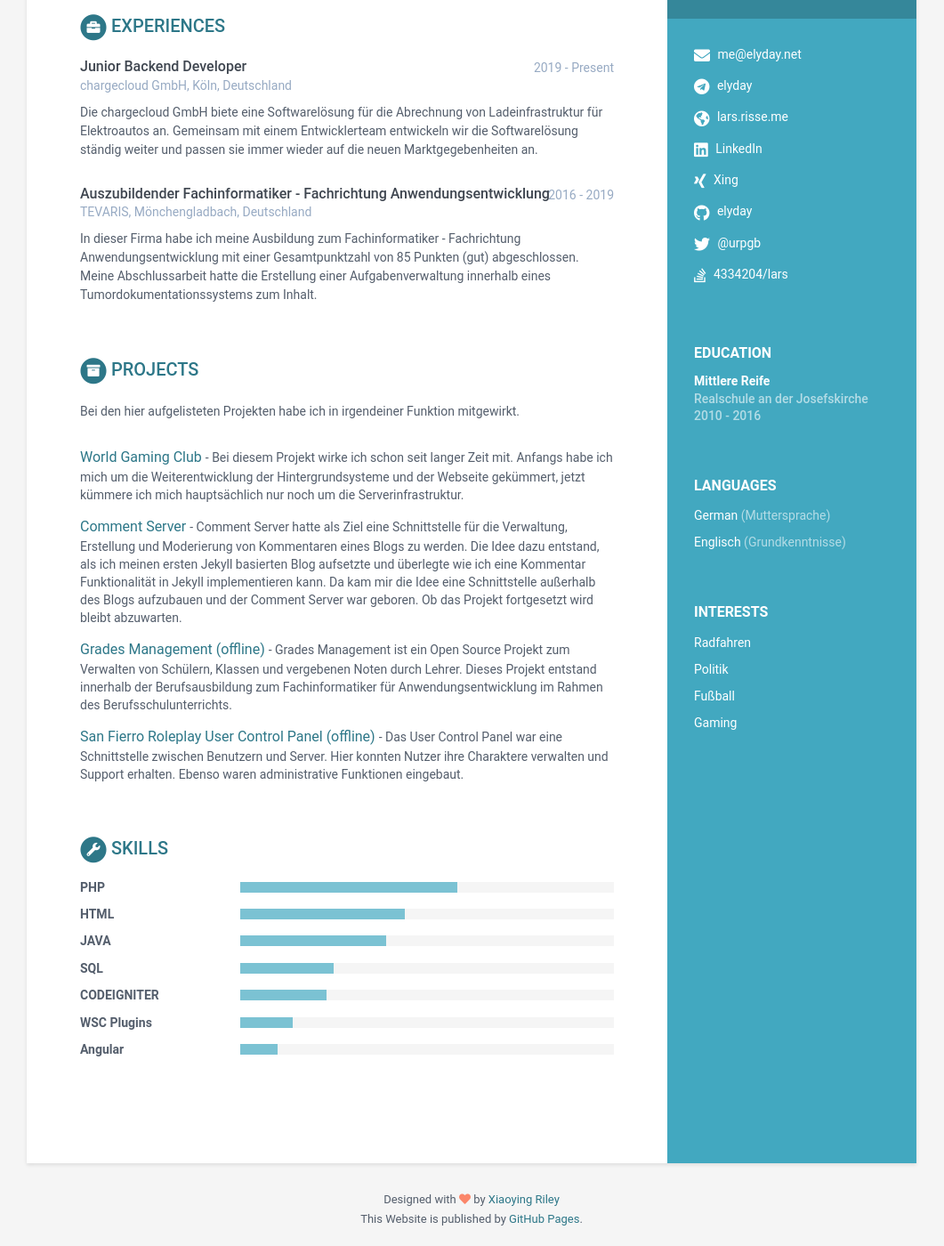
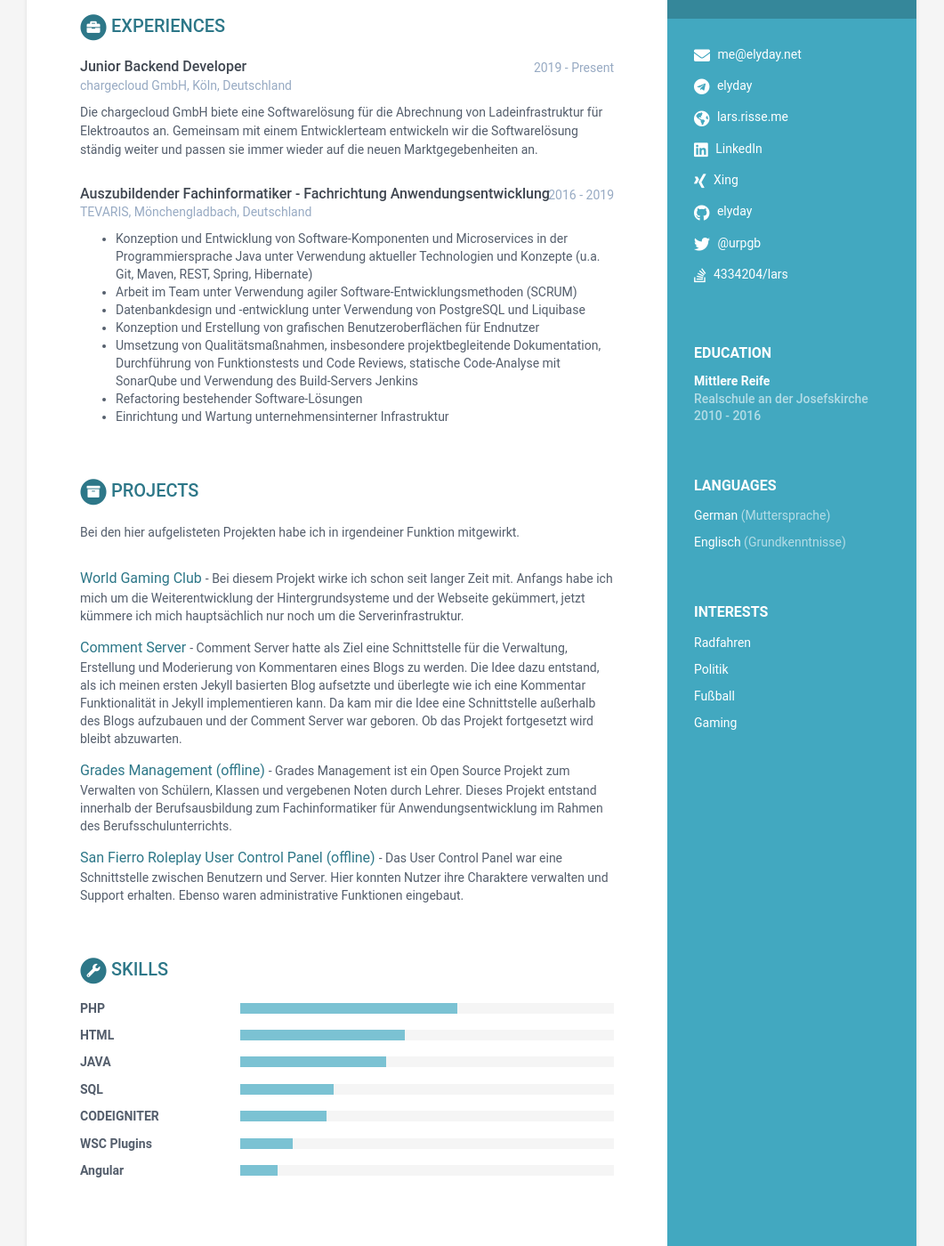
Before and after one commit to elyday/elyday.net, a Jekyll site: the page built from index.html, in a window 1280 px wide and 1400 px high, scrolled down 247 px. Shown: the whole window at 89% size, without its empty margins (110-1171 px from the left). Built offline with Jekyll 4.4.1, drawn with Linux system fonts in a browser that asks for light colours.

Commit message:
Update Experiences

```diff
--- a/CNAME
+++ /dev/null
@@ -1 +0,0 @@
-elyday.net
--- a/_data/data.yml
+++ b/_data/data.yml
@@ -66,7 +66,13 @@ experiences:
       time: 2016 - 2019
       company: TEVARIS, Mönchengladbach, Deutschland
       details: |
-        In dieser Firma habe ich meine Ausbildung zum Fachinformatiker - Fachrichtung Anwendungsentwicklung mit einer Gesamtpunktzahl von 85 Punkten (gut) abgeschlossen. Meine Abschlussarbeit hatte die Erstellung einer Aufgabenverwaltung innerhalb eines Tumordokumentationssystems zum Inhalt.
+        - Konzeption und Entwicklung von Software-Komponenten und Microservices in der Programmiersprache Java unter Verwendung aktueller Technologien und Konzepte (u.a. Git, Maven, REST, Spring, Hibernate)
+        - Arbeit im Team unter Verwendung agiler Software-Entwicklungsmethoden (SCRUM)
+        - Datenbankdesign und -entwicklung unter Verwendung von PostgreSQL und Liquibase
+        - Konzeption und Erstellung von grafischen Benutzeroberflächen für Endnutzer
+        - Umsetzung von Qualitätsmaßnahmen, insbesondere projektbegleitende Dokumentation, Durchführung von Funktionstests und Code Reviews, statische Code-Analyse mit SonarQube und Verwendung des Build-Servers Jenkins
+        - Refactoring bestehender Software-Lösungen
+        - Einrichtung und Wartung unternehmensinterner Infrastruktur
 projects:
     title: Projects
     intro: >
@@ -136,5 +142,4 @@ skills:
         level: 10%
 
 footer: >
-    Designed with <i class="fas fa-heart"></i> by <a href="http://themes.3rdwavemedia.com" target="_blank" rel="nofollow">Xiaoying Riley</a><br>
-    This Website is published by <a href="https://pages.github.com" target="_blank">GitHub Pages</a>.
+  Designed with <i class="fas fa-heart"></i> by <a href="http://themes.3rdwavemedia.com" target="_blank" rel="nofollow">Xiaoying Riley</a><br>
```
